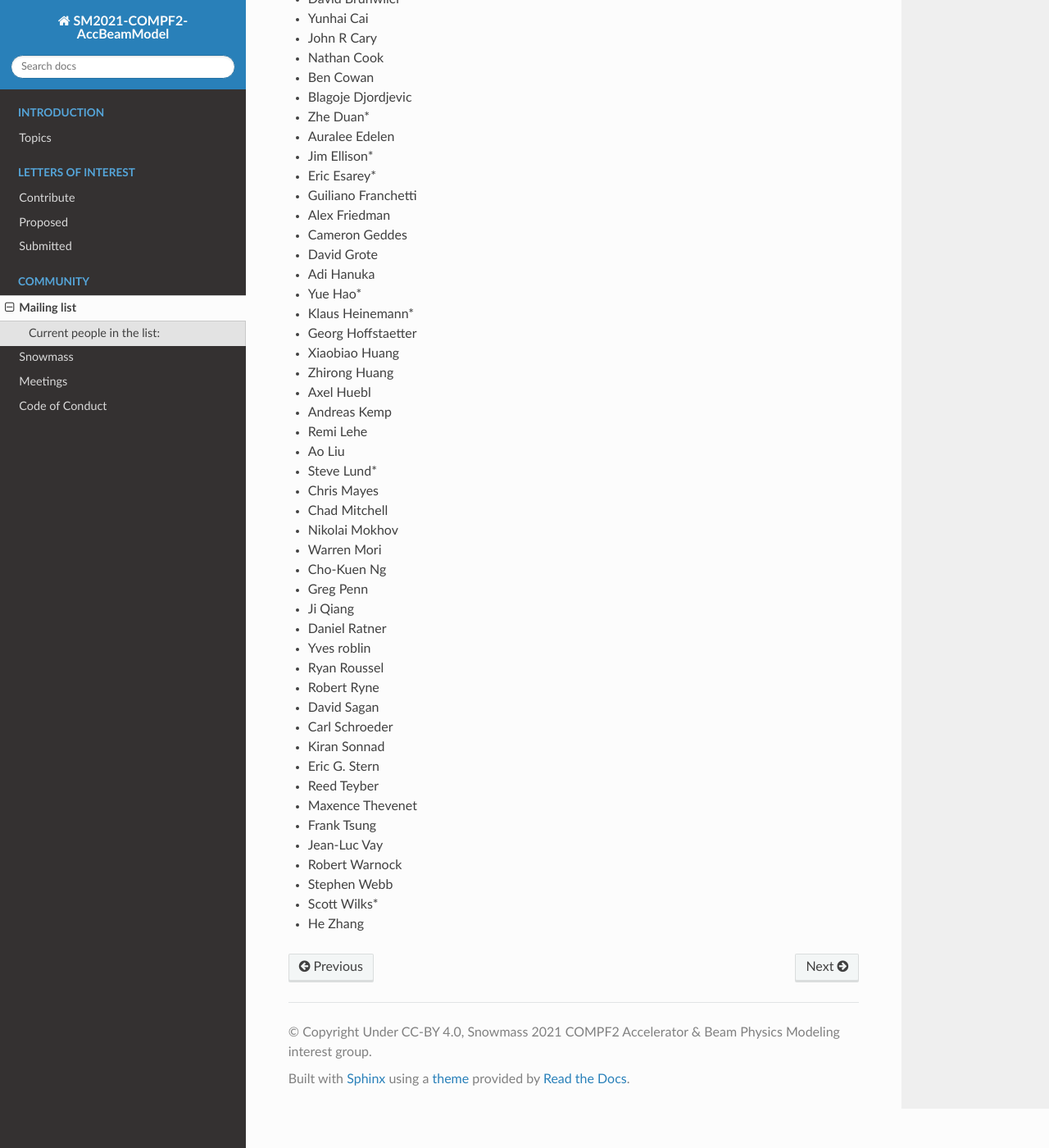
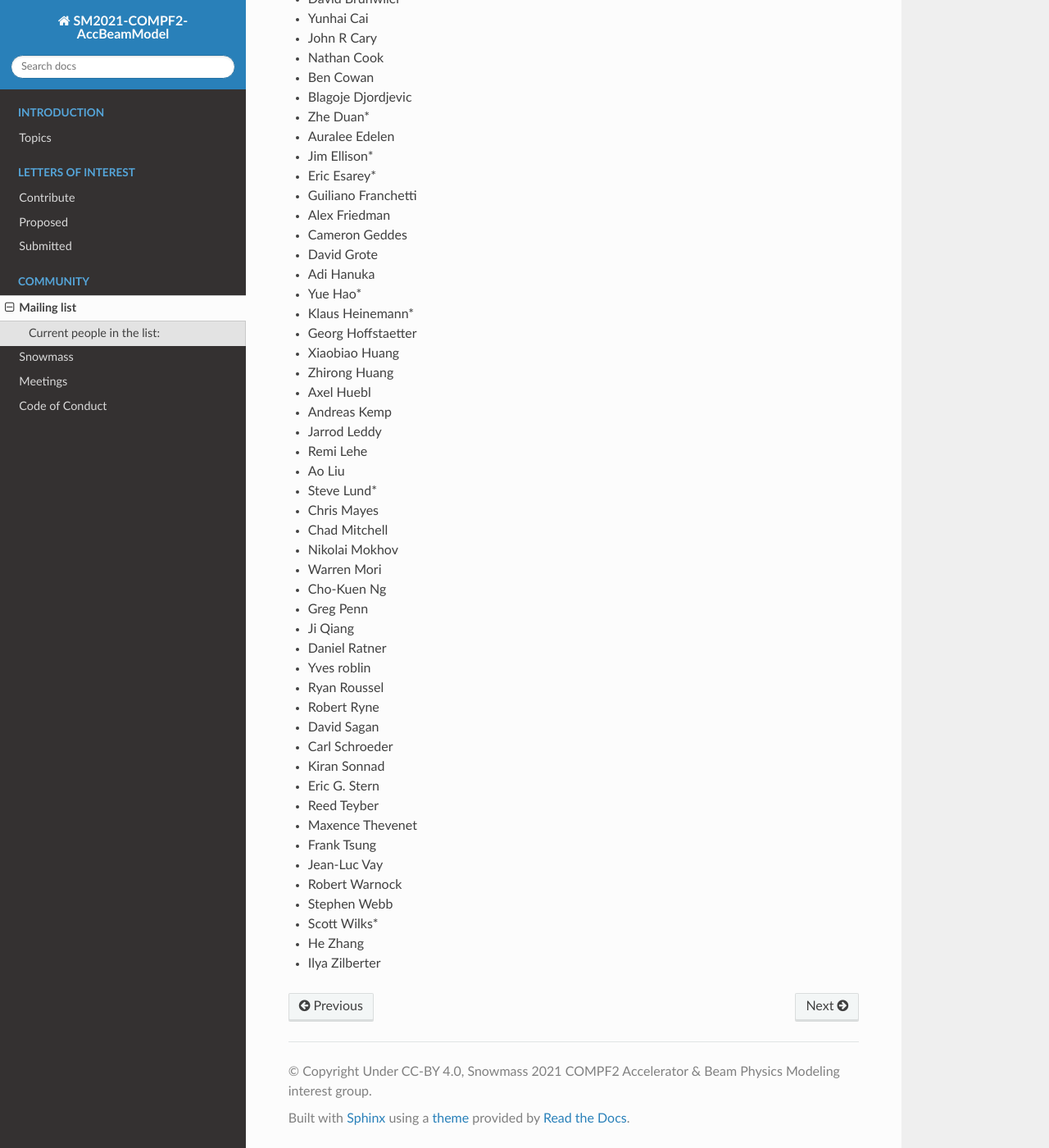
Before and after one commit to snowmass-compf2-accbeammodel/snowmass-compf2-accbeammodel.github.io, a Sphinx documentation site: the page built from docs/source/community/contact.rst, in a window 1280 px wide and 1400 px high, scrolled down 613 px. Shown: the whole window at 82% size. Built offline with Sphinx 7.4.7 and the Read the Docs theme 2.0.0, drawn with Linux system fonts in a browser that asks for light colours.

Commit message:
Updated lists.

```diff
--- a/docs/source/community/contact.rst
+++ b/docs/source/community/contact.rst
@@ -42,6 +42,7 @@ Current people in the list:
 * Zhirong Huang
 * Axel Huebl
 * Andreas Kemp
+* Jarrod Leddy
 * Remi Lehe
 * Ao Liu
 * Steve Lund*
@@ -68,3 +69,4 @@ Current people in the list:
 * Stephen Webb
 * Scott Wilks*
 * He Zhang
+* Ilya Zilberter
--- a/docs/source/loi/proposed.rst
+++ b/docs/source/loi/proposed.rst
@@ -16,7 +16,6 @@ To propose additions, modifications, provide comments, or if you are interested
 - **Develop/integrate data standards & start-to-end workflows** - *Axel Huebl, Jean-Luc Vay, David Sagan*.
 - **Aspiration for Open Science (why and how; demystify misunderstandings)** - *Axel Huebl*.
 - **Machine learning and surrogates models for simulation-based optimization of accelerator design** - *Remi Lehe*.
-- **Summary of the "Modeling and simulation tools, fundamental theory and applied math" working group of the GARD ABP Roadmap workshops** - *Jean-Luc Vay, Xiaobiao Huang, Tim Zolkin*.
 - **Embracing industry-quality processes when developing scientific code** - *Rémi Lehe*
 
   - Continuous Integration
```
